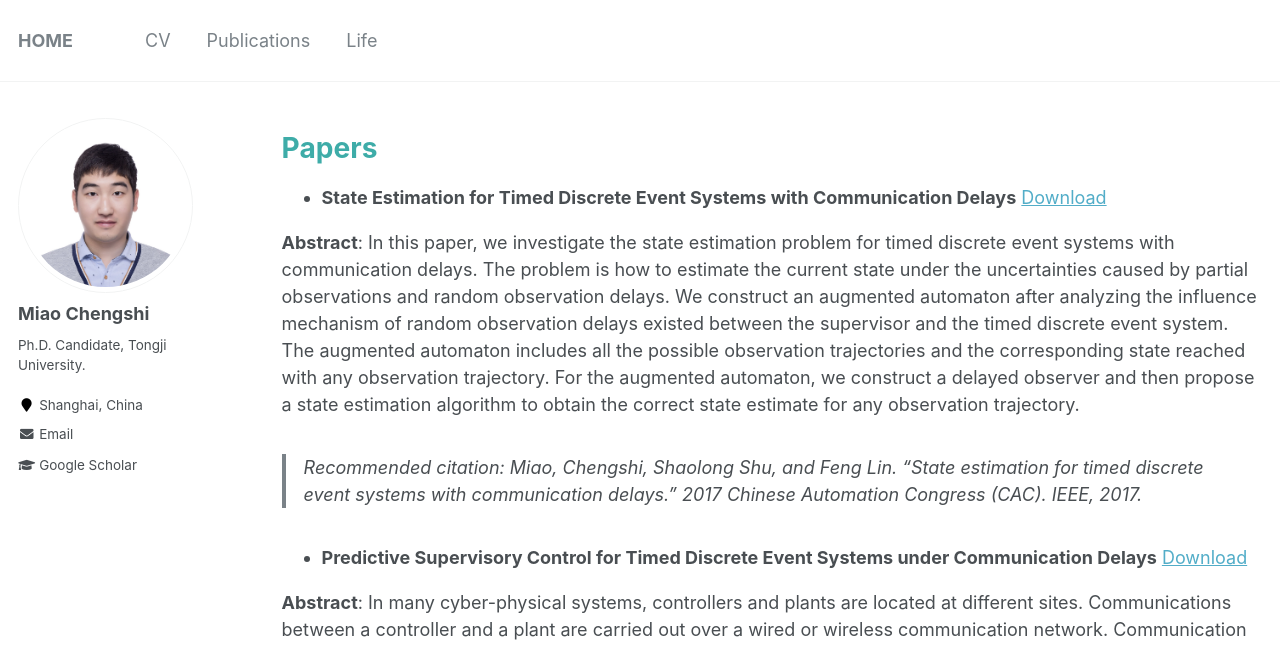
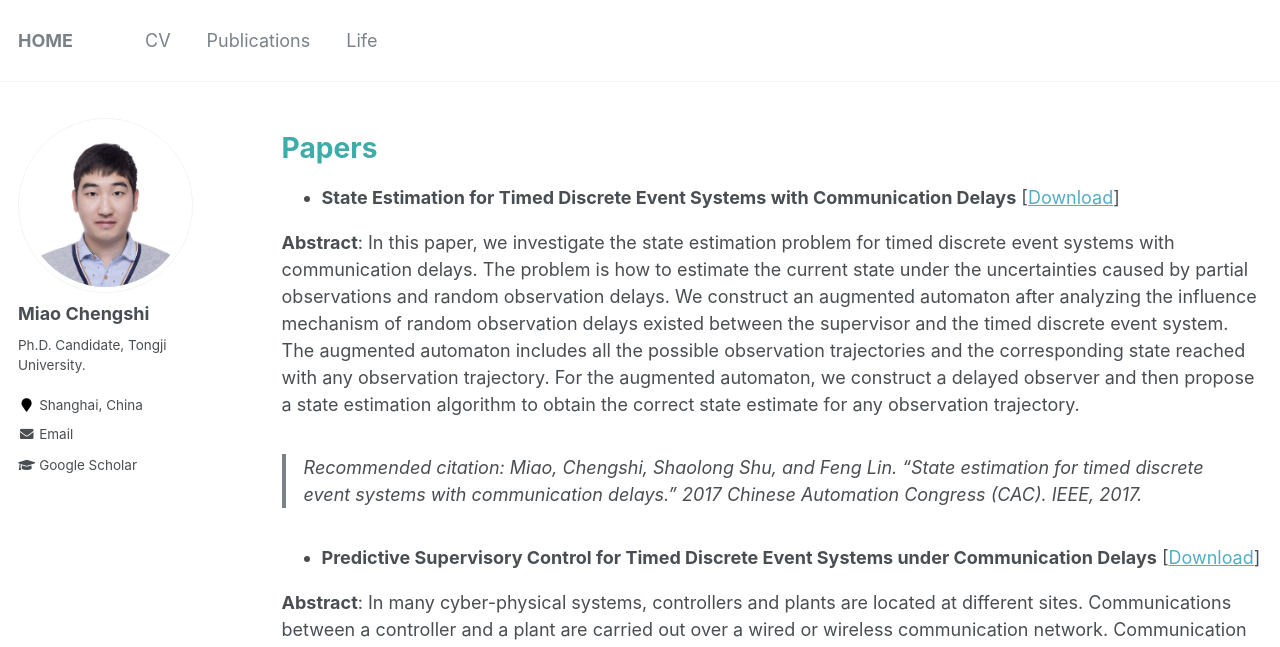
Before and after one commit to miaochengshi/miaochengshi.github.io, a Jekyll site: the page built from _pages/publications.md, in a window 1280 px wide and 1400 px high. Shown: the top 647 px of the window. Built offline with Jekyll 4.4.1, drawn with Linux system fonts in a browser that asks for light colours.

```diff
--- a/_pages/publications.md
+++ b/_pages/publications.md
@@ -7,14 +7,14 @@ author_profile: true
 
 # Papers
 
-- **State Estimation for Timed Discrete Event Systems with Communication Delays** [Download](http://miaochengshi.github.io/files/TE_Submit_CAC.pdf)
+- **State Estimation for Timed Discrete Event Systems with Communication Delays** [[Download](http://miaochengshi.github.io/files/TE_Submit_CAC.pdf)]
 
 **Abstract**: In this paper, we investigate the state estimation problem for timed discrete event systems with communication delays. The problem is how to estimate the current state under the uncertainties caused by partial observations and random observation delays. We construct an augmented automaton after analyzing the influence mechanism of random observation delays existed between the supervisor and the timed discrete event system. The augmented automaton includes all the possible observation trajectories and the corresponding state reached with any observation trajectory. For the augmented automaton, we construct a delayed observer and then propose a state estimation algorithm to obtain the correct state estimate for any observation trajectory.
 
 > Recommended citation: Miao, Chengshi, Shaolong Shu, and Feng Lin. "State estimation for timed discrete event systems with communication delays." 2017 Chinese Automation Congress (CAC). IEEE, 2017.
 
 
-- **Predictive Supervisory Control for Timed Discrete Event Systems under Communication Delays** [Download](http://miaochengshi.github.io/files/Submit.pdf)
+- **Predictive Supervisory Control for Timed Discrete Event Systems under Communication Delays** [[Download](http://miaochengshi.github.io/files/Submit.pdf)]
 
 **Abstract**: In many cyber-physical systems, controllers and plants are located at different sites. Communications between a controller and a plant are carried out over a wired or wireless communication network. Communication delays in such systems must be addressed when designing controllers. In this paper, we model a cyber-physical system as a timed discrete event system. We investigate predictive supervisory control of timed discrete event systems with communication delays in both observation channel and control channel. We derive a necessary and sufficient condition for the existence of an admissible networked supervisor that ensures the language generated by the closed-loop system equals a given specification language. An example is given to illustrate the results.
 
@@ -28,7 +28,7 @@ author_profile: true
 
 # Thesises
 
-- **(Bachelor) Design of Vision Inspection Module and Control Algorithm for a Quadrotor Helicopter** [Download](http://miaochengshi.github.io/files/Thesis.pdf)
+- **(Bachelor) Design of Vision Inspection Module and Control Algorithm for a Quadrotor Helicopter** [[Download](http://miaochengshi.github.io/files/Thesis.pdf)]
 
 **Abstract**: The quadrotor helicopter has comprehensive applications in military and civilian for its simple structure, special control concept and vertical takeoff and landing ability. And for recent years, it has been a hot topic for researchers over the world. However, quadrotor helicopter models are strongly coupled, under-actuated and nonlinear, the design and implement of its control system is a complex process, in which the navigation and control of quadrotor is one of the key technology.
 
```
